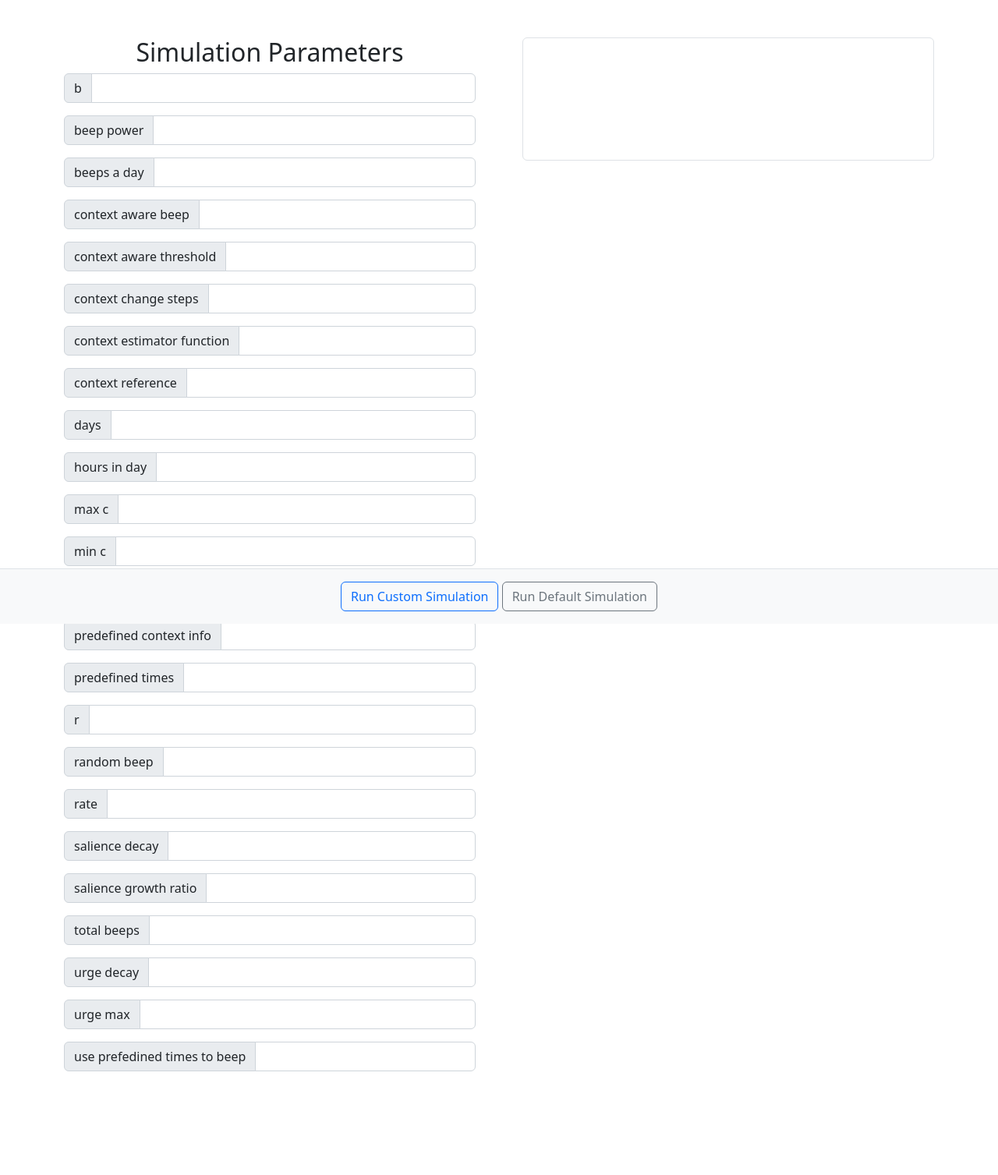
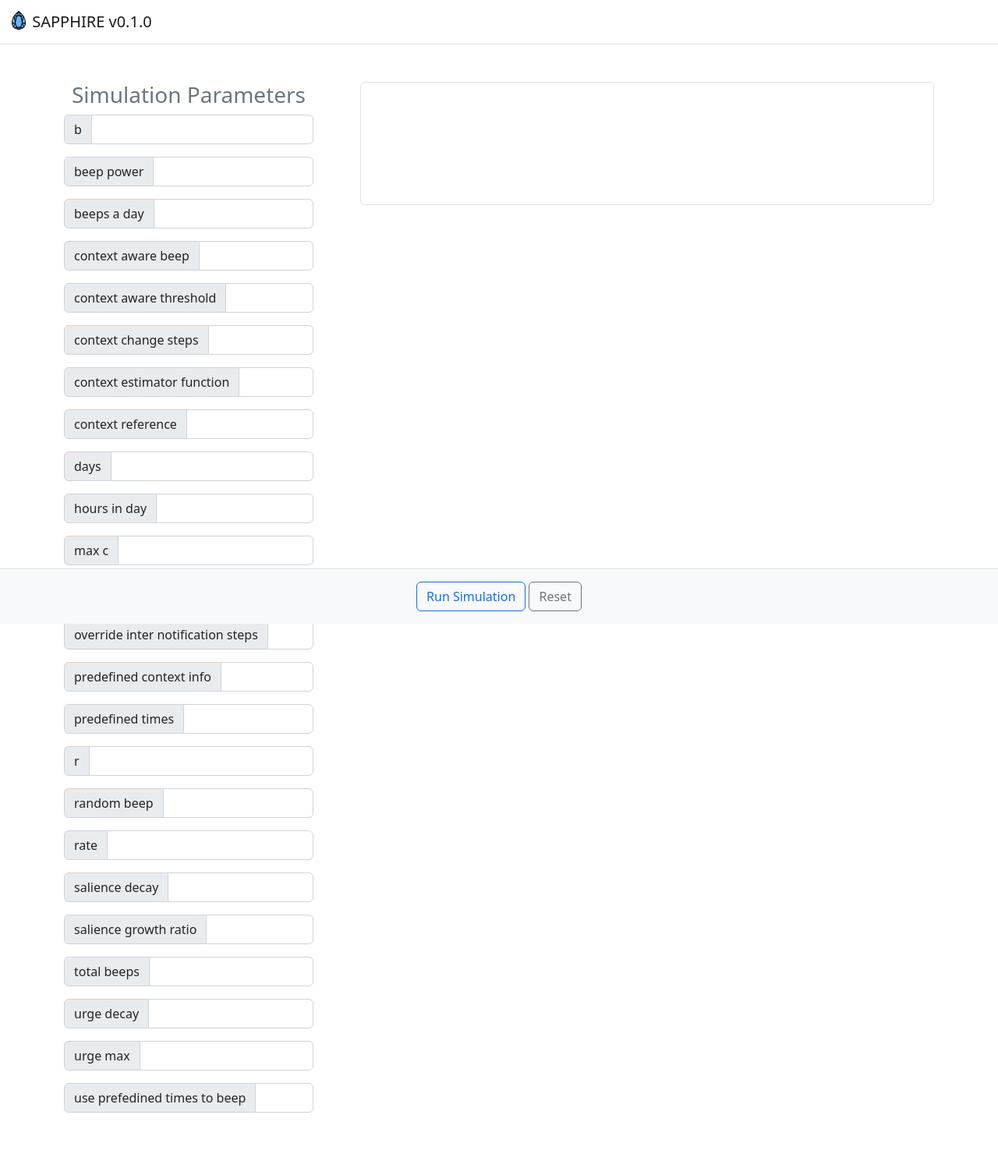
Before and after one commit to khnshn/SAPPHIRE, a Flask app: page / in a window 1280 px wide. Shown: the whole page at 78% size. Before the commit the page ends 1374 px from the top, so only its background shows below. Run offline with Flask 2, Linux system fonts and the light colour scheme; a map, chart or similar area stays blank.

Commit message:
minor fix

```diff
--- a/src/web/templates/base.html
+++ b/src/web/templates/base.html
@@ -16,6 +16,14 @@
 </head>
 
 <body>
+    <nav class="navbar bg-white border-bottom">
+        <div class="container-fluid">
+            <a class="navbar-brand" href="#">
+                <img src="/static/gem.png" alt="Logo" height="24" class="d-inline-block align-text-top">
+                SAPPHIRE v0.1.0
+            </a>
+        </div>
+    </nav>
     <div class="container overflow-hidden text-center">
         {% block content %} {% endblock %}
     </div>
--- a/src/web/templates/index.html
+++ b/src/web/templates/index.html
@@ -46,12 +46,12 @@
                                 pointRadius: 0,
                                 pointHitRadius: 5
                             }, {
-                                type: 'line',
+                                type: 'scatter',
                                 label: 'Beep',
                                 data: data[3],
                                 pointHitRadius: 5
                             }, {
-                                type: 'line',
+                                type: 'scatter',
                                 label: 'Respond',
                                 data: data[4],
                                 borderWidth: 5,
@@ -74,8 +74,8 @@
 
 {% block content %}
 <div class="row mt-5">
-    <div class="col pe-5">
-        <h2>Simulation Parameters</h2>
+    <div class="col-4 pe-5">
+        <h3 class="text-secondary">Simulation Parameters</h3>
         <div class="mb-3 row mb-5 pb-3">
             {% for param in params %}
             <div class="input-group mb-3">
@@ -85,7 +85,7 @@
             {% endfor %}
         </div>
     </div>
-    <div class="col">
+    <div class="col-8">
         <!-- <img id="sim-img" src="/static/dummy.png"
             class="rounded mx-auto d-block border border-primary-subtle mb-5 bg-body position-fixed"
             alt="Simulation plot image" /> -->
@@ -95,8 +95,7 @@
     </div>
 </div>
 <div class="fixed-bottom bg-light p-3 border-top">
-    <button id="btn-simulate-custom" type="button" class="btn btn-outline-primary">Run Custom
-        Simulation</button>
-    <button id="btn-simulate" type="button" class="btn btn-outline-secondary">Run Default Simulation</button>
+    <button id="btn-simulate-custom" type="button" class="btn btn-outline-primary">Run Simulation</button>
+    <button id="btn-simulate" type="button" class="btn btn-outline-secondary">Reset</button>
 </div>
 {% endblock %}
```
Also changed, not shown: src/web/static/gem.png (added).
